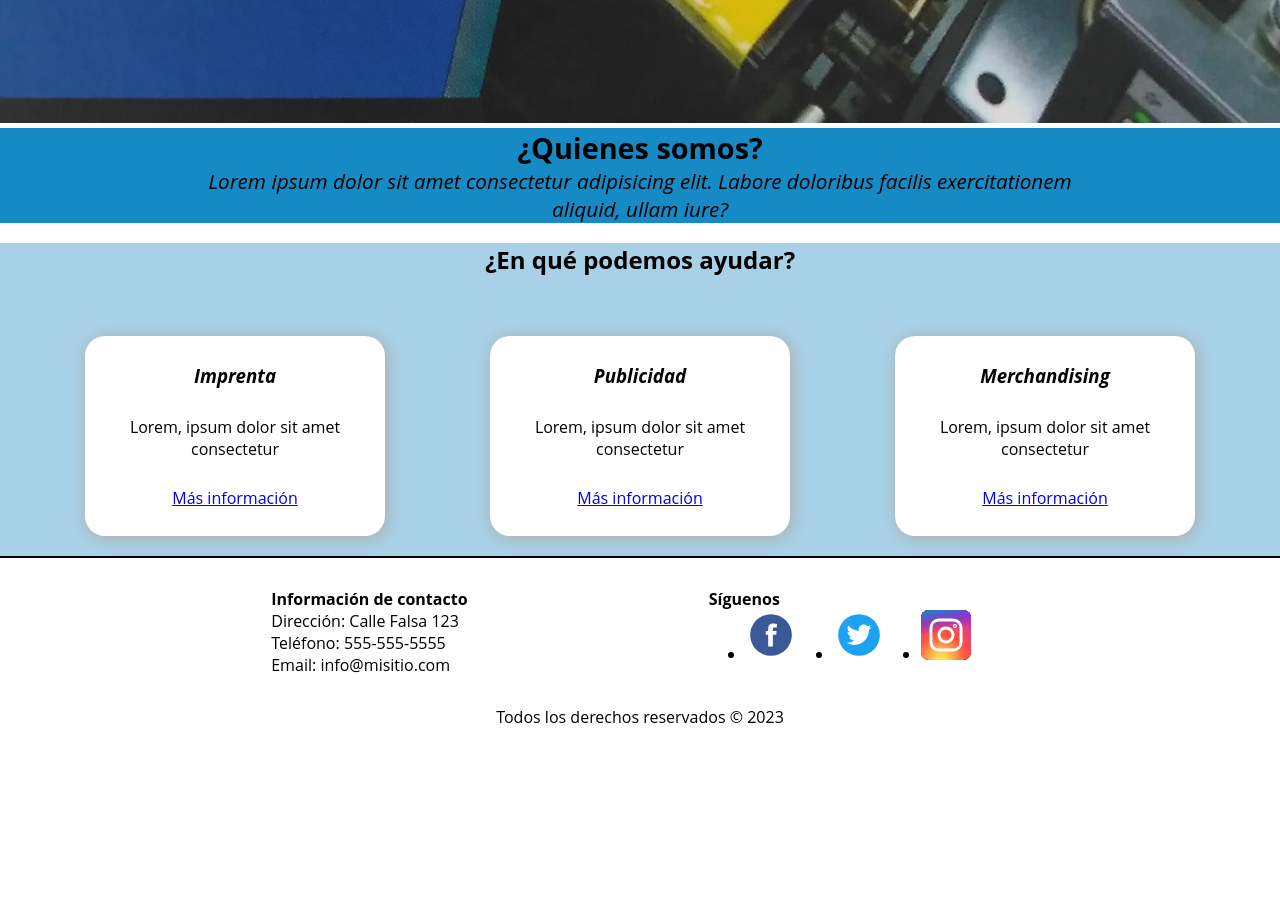
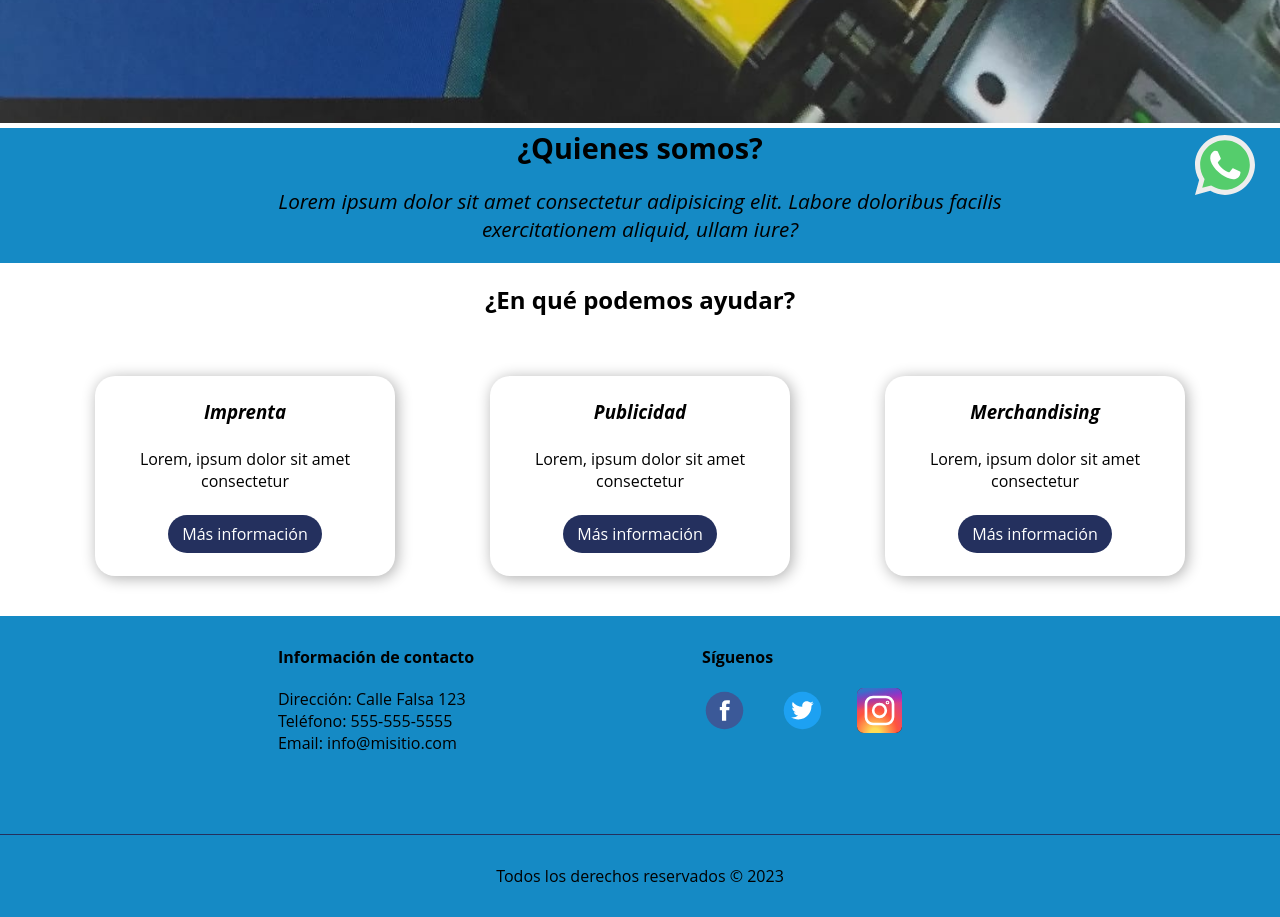
Before and after one commit to PauloCCB/Preentrega2-Calder-n-Bermudo-Paulo-C, a plain HTML site: page index.html in a window 1280 px wide. Shown: the part 580-1497 px from the top of the page. Before the commit the page ends 1308 px from the top, so only its background shows below. Drawn offline with Linux system fonts and the light colour scheme.

Commit message:
Segundo commit

```diff
--- a/css/style.css
+++ b/css/style.css
@@ -62,15 +62,16 @@ header nav ul li a{
     font-size: 1.3rem;
     font-style: italic;
     text-align: center;
+    padding: 20px;
 }
 
 /*Card*/
 #servicios{
-    background-color: #A8D0E6;
+    background-color:white;
+    padding: 20px;
 }
 #servicios h2{
     text-align: center;
-    margin-top: 20px;
 }
 .cardServicios{
     margin-top: 40px;
@@ -97,6 +98,15 @@ header nav ul li a{
 .card h3 {
     font-style: italic;
 }
+
+.button{
+    text-decoration: none;
+    background-color: #24305E;
+    color: white;
+    padding: 8px 14px;
+    display: inline-block;
+    border-radius: 20px;
+}
 /*Margin es el espacio que hay entre los elementos continuos
 Padding es el espaciado interno*/
 
@@ -109,10 +119,34 @@ footer .redes, .enlaces a{
 footer{
     margin-top: auto;
     display: flex;
+    padding:30px;
+    background-color:#158ac5;
+}
+footer ul{
+    list-style: none;
+}
+footer .footerColumns {
+    display: flex;
+    width: 100%;
     justify-content: space-evenly;
-    padding:30px;
-    border-top: 2px solid black;
+    padding: 0 20px;
+    margin-bottom: 50px;
 }
+
+footer .footerColumns .redes ul {
+    display: flex;
+    justify-content: space-between;
+    padding-right: 100px;
+}
+
+footer .footerColumns h4 {
+    margin-bottom: 20px;
+}
+
+footer .footerColumns .redes img {
+    width: 45px;
+}
+
 .redes ul{
     display: flex;
     justify-content: space-evenly;
@@ -121,5 +155,17 @@ footer{
 }
 
 #derechos{
-    text-align: center;
+    padding: 30px 0;
+    width: 100%;
+    display: flex;
+    justify-content: center;
+    border-top: 1px solid #24305E;
+    background-color:#158ac5;
 }
+.whatsappLink {
+    position: fixed;
+    width: 60px;
+    right: 25px;
+    bottom: 25px;
+    cursor: pointer;
+}
--- a/index.html
+++ b/index.html
@@ -55,13 +55,13 @@
                 <div class="card">
                     <h3>Publicidad</h3>
                     <p>Lorem, ipsum dolor sit amet consectetur</p>
-                    <a href="./pages/servicios.html">Más información</a>
+                    <a class="button" href="./pages/servicios.html">Más información</a>
                 </div>
 
                 <div class="card">
                     <h3>Merchandising</h3>
                     <p>Lorem, ipsum dolor sit amet consectetur</p>
-                    <a href="./pages/servicios.html">Más información</a>
+                    <a class="button" href="./pages/servicios.html">Más información</a>
                 </div>
             </div>
 
@@ -71,6 +71,7 @@
     </main>
     <!--pie de pagina-->
     <footer>
+        <div class="footerColumns">
             <div class="InfoContacto">
                 <h4>Información de contacto</h4>
                 <p>Dirección: Calle Falsa 123</p>
@@ -86,11 +87,14 @@
                 </ul>
             </div>
 
+        </div>
 
     </footer>
     <div id="derechos">
         <p>Todos los derechos reservados © 2023</p>
     </div>
+
+    <img class="whatsappLink" src="./images/WTSP social media.svg" alt="">
 </body>
 
 </html>
```
Also changed, not shown: images/WTSP social media.svg (added). Lines whose indentation alone changed are shown as unchanged.
